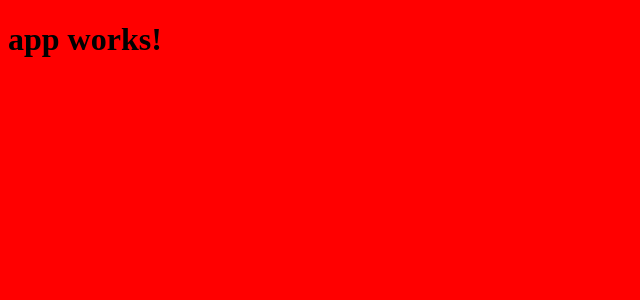
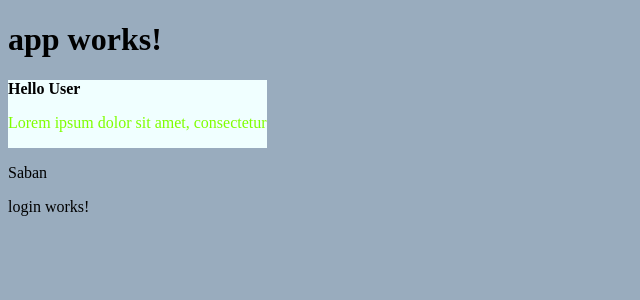
Before and after one commit to netTrek/ng2-training, an Angular app: page / in a window 1280 px wide. Shown: the top 300 px of the page, without its empty margins (0-640 px from the left). Built offline with nearby package versions, Linux system fonts and the light colour scheme.

Commit message:
style und templates - inline

```diff
--- a/package.json
+++ b/package.json
@@ -5,6 +5,8 @@
   "scripts": {
     "ng": "ng",
     "start": "ng serve",
+    "start:aot": "ng serve --aot -o",
+    "start:aot:prod": "ng serve --aot --prod -o",
     "build": "ng build",
     "test": "ng test",
     "lint": "ng lint",
--- a/src/app/app.component.html
+++ b/src/app/app.component.html
@@ -1,3 +1,6 @@
 <h1>
   {{title}}
 </h1>
+<app-user></app-user>
+<p>Saban</p>
+<app-login></app-login>
--- a/src/app/app.module.ts
+++ b/src/app/app.module.ts
@@ -4,6 +4,7 @@ import { FormsModule } from '@angular/forms';
 import { HttpModule } from '@angular/http';
 
 import { AppComponent } from './app.component';
+import { CommonUIModule } from './common-ui/common-ui.module';
 
 @NgModule({
   declarations: [
@@ -12,7 +13,8 @@ import { AppComponent } from './app.component';
   imports: [
     BrowserModule,
     FormsModule,
-    HttpModule
+    HttpModule,
+    CommonUIModule
   ],
   providers: [],
   bootstrap: [AppComponent]
--- /dev/null
+++ b/src/app/common-ui/login/login.component.html
@@ -0,0 +1,3 @@
+<p>
+  login works!
+</p>
--- /dev/null
+++ b/src/app/common-ui/login/login.component.ts
@@ -0,0 +1,15 @@
+import { Component, OnInit } from '@angular/core';
+
+@Component({
+  selector: 'app-login',
+  templateUrl: './login.component.html',
+  styleUrls: ['./login.component.css']
+})
+export class LoginComponent implements OnInit {
+
+  constructor() { }
+
+  ngOnInit() {
+  }
+
+}
--- /dev/null
+++ b/src/app/common-ui/user/user.component.html
@@ -0,0 +1,3 @@
+<p>
+  user works!
+</p>
--- /dev/null
+++ b/src/app/common-ui/user/user.component.ts
@@ -0,0 +1,24 @@
+import { Component, OnInit, ViewEncapsulation } from '@angular/core';
+
+@Component({
+  selector: 'app-user',
+  template: `<strong>Hello User</strong>
+  <p>Lorem ipsum dolor sit amet, consectetur</p>`,
+  styles: [`
+    :host {
+      background-color: azure;
+      display: inline-block;
+    }
+    p {
+      color: chartreuse;
+    }
+  `]
+})
+export class UserComponent implements OnInit {
+
+  constructor() { }
+
+  ngOnInit() {
+  }
+
+}
--- a/src/styles.css
+++ b/src/styles.css
@@ -1,4 +1,4 @@
 /* You can add global styles to this file, and also import other style files */
 body {
-  background-color: red;
+  background-color: #99acbe;
 }
```
Also changed, not shown: src/app/common-ui/common-ui.module.ts (added, +13 -0 lines), src/app/common-ui/login/login.component.css (added), src/app/common-ui/user/user.component.css (added), 2 other files (tests, documents, lock files or other folders).
